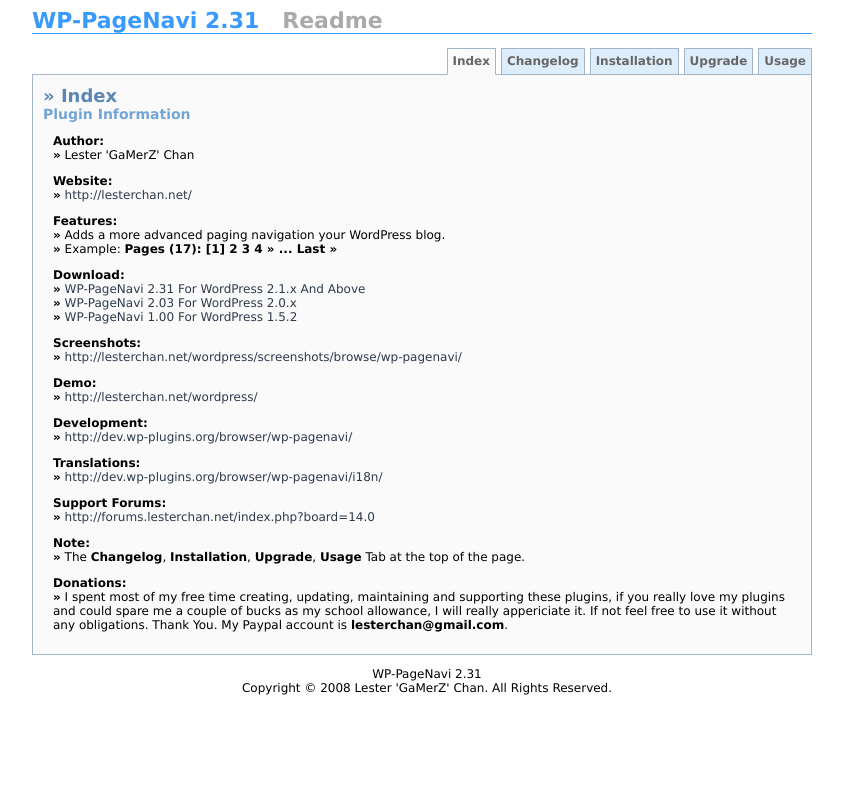
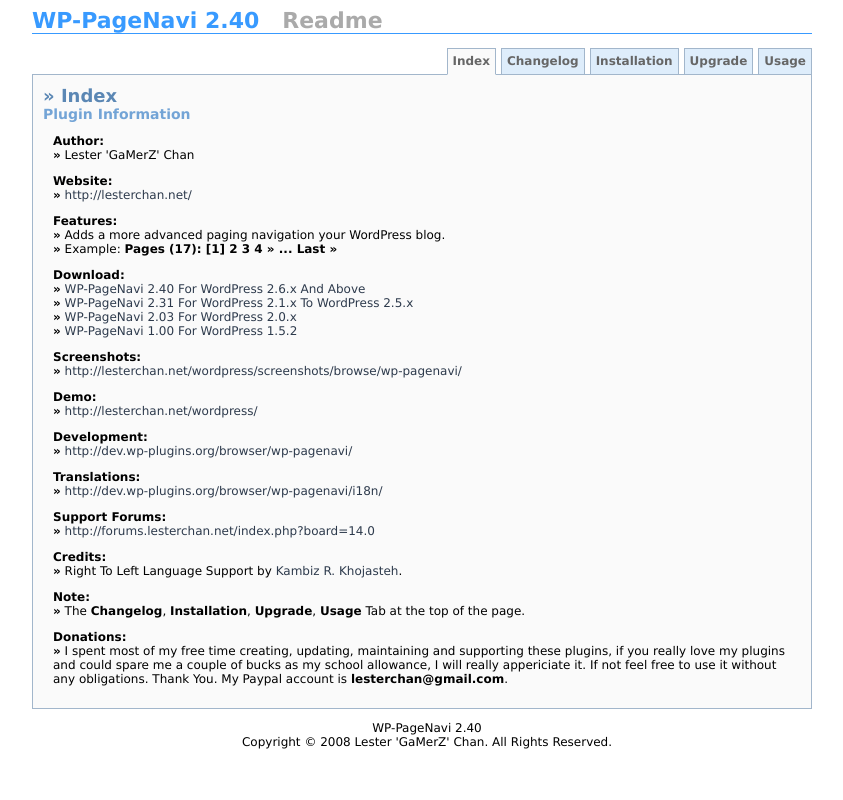
Before and after one commit to lesterchan/wp-pagenavi, a PHP site: page /readme.html in a window 1280 px wide. Shown: the whole page, without its empty margins (218-1061 px from the left). Run offline with PHP 8.4, Linux system fonts and the light colour scheme.

Commit message:
Support Right To Left Language
git-svn-id: http://plugins.svn.wordpress.org/wp-pagenavi/trunk@65725 b8457f37-d9ea-0310-8a92-e5e31aec5664

```diff
--- a/pagenavi-css.css
+++ b/pagenavi-css.css
@@ -1,7 +1,7 @@
 /*
 +----------------------------------------------------------------+
 |																							|
-|	WordPress 2.5 Plugin: WP-PageNavi 2.31									|
+|	WordPress 2.6 Plugin: WP-PageNavi 2.40									|
 |	Copyright (c) 2008 Lester "GaMerZ" Chan									|
 |																							|
 |	File Written By:																	|
--- a/readme.html
+++ b/readme.html
@@ -2,7 +2,7 @@
 <html>
 <head>
 	<meta http-equiv="content-type" content="text/html; charset=utf-8" />
-	<title>WP-PageNavi 2.31 Readme</title>
+	<title>WP-PageNavi 2.40 Readme</title>
 	<style type="text/css" media="screen">
 		/* Default Style */
 		BODY {
@@ -203,7 +203,7 @@
 <body>
 <div id="Container">
 	<!-- Title -->
-	<div id="Title">WP-PageNavi 2.31&nbsp;&nbsp;&nbsp;<span style="color: #aaaaaa;">Readme</span></div>
+	<div id="Title">WP-PageNavi 2.40&nbsp;&nbsp;&nbsp;<span style="color: #aaaaaa;">Readme</span></div>
 
 	<!-- Tabs -->
 	<ul id="Tabs">
@@ -234,7 +234,8 @@
 			</p>
 			<p>
 				<strong>Download:</strong><br />
-				<strong>&raquo;</strong> <a href="http://downloads.wordpress.org/plugin/wp-pagenavi.2.31.zip" title="http://downloads.wordpress.org/plugin/wp-pagenavi.2.31.zip">WP-PageNavi 2.31 For WordPress 2.1.x And Above</a><br />
+				<strong>&raquo;</strong> <a href="http://downloads.wordpress.org/plugin/wp-pagenavi.2.40.zip" title="http://downloads.wordpress.org/plugin/wp-pagenavi.2.40.zip">WP-PageNavi 2.40 For WordPress 2.6.x And Above</a><br />
+				<strong>&raquo;</strong> <a href="http://downloads.wordpress.org/plugin/wp-pagenavi.2.31.zip" title="http://downloads.wordpress.org/plugin/wp-pagenavi.2.31.zip">WP-PageNavi 2.31 For WordPress 2.1.x To WordPress 2.5.x</a><br />
 				<strong>&raquo;</strong> <a href="http://downloads.wordpress.org/plugin/wp-pagenavi.2.03.zip" title="http://downloads.wordpress.org/plugin/wp-pagenavi.2.03.zip">WP-PageNavi 2.03 For WordPress 2.0.x</a><br />
 				<strong>&raquo;</strong> <a href="http://downloads.wordpress.org/plugin/wp-pagenavi.1.00.zip" title="http://downloads.wordpress.org/plugin/wp-pagenavi.1.00.zip">WP-PageNavi 1.00 For WordPress 1.5.2</a>
 			</p>
@@ -254,8 +255,12 @@
 				<strong>Translations:</strong><br />
 				<strong>&raquo;</strong> <a href="http://dev.wp-plugins.org/browser/wp-pagenavi/i18n/" title="http://dev.wp-plugins.org/browser/wp-pagenavi/i18n/">http://dev.wp-plugins.org/browser/wp-pagenavi/i18n/</a>
 			</p>
-				<p><strong>Support Forums:</strong><br />
+			<p><strong>Support Forums:</strong><br />
 				<strong>&raquo;</strong> <a href="http://forums.lesterchan.net/index.php?board=14.0" title="http://forums.lesterchan.net/index.php?board=14.0">http://forums.lesterchan.net/index.php?board=14.0</a>
+			</p>
+			<p>
+				<strong>Credits:</strong><br />
+				<strong>&raquo;</strong> Right To Left Language Support by <a href="http://persian-programming.com/" title="http://persian-programming.com/">Kambiz R. Khojasteh</a>.
 			</p>
 			<p>
 				<strong>Note:</strong><br />
@@ -276,6 +281,14 @@
 		<div id="Changelog" style="display: none;">
 			<div class="SubTitle">&raquo; Changelog</div>
 			<ul>
+				<li>
+					<strong>Version 2.40 (01-12-2008)</strong>
+					<ul>
+						<li>NEW: Works For WordPress 2.6 Only</li>
+						<li>NEW: Right To Left Language Support by <a href="http://persian-programming.com/" title="http://persian-programming.com/">Kambiz R. Khojasteh</a></li>
+						<li>NEW: Called pagenavi_textdomain() In pagenavi_init() by <a href="http://persian-programming.com/" title="http://persian-programming.com/">Kambiz R. Khojasteh</a></li>
+					</ul>
+				</li>
 				<li>
 					<strong>Version 2.31 (16-07-2008)</strong>
 					<ul>
@@ -367,7 +380,7 @@
 		<!-- Upgrade Instructions -->
 		<div id="Upgrade" style="display: none;">
 			<div class="SubTitle">&raquo; Upgrade Instructions</div>
-			<div class="SubSubTitle">From v2.0x To v2.31</div>
+			<div class="SubSubTitle">From v2.0x To v2.40</div>
 			<ol>
 				<li>
 					<strong>Deactivate</strong> WP-PageNavi Plugin
@@ -431,6 +444,6 @@
 		</div>
 	</div>
 </div>
-<p id="Copyright">WP-PageNavi 2.31<br />Copyright &copy; 2008 Lester 'GaMerZ' Chan. All Rights Reserved.</p>
+<p id="Copyright">WP-PageNavi 2.40<br />Copyright &copy; 2008 Lester 'GaMerZ' Chan. All Rights Reserved.</p>
 </body>
 </html>
```
Also changed, not shown: pagenavi-options.php (+4 -4 lines), wp-pagenavi.php (+20 -38 lines), 2 other files.
